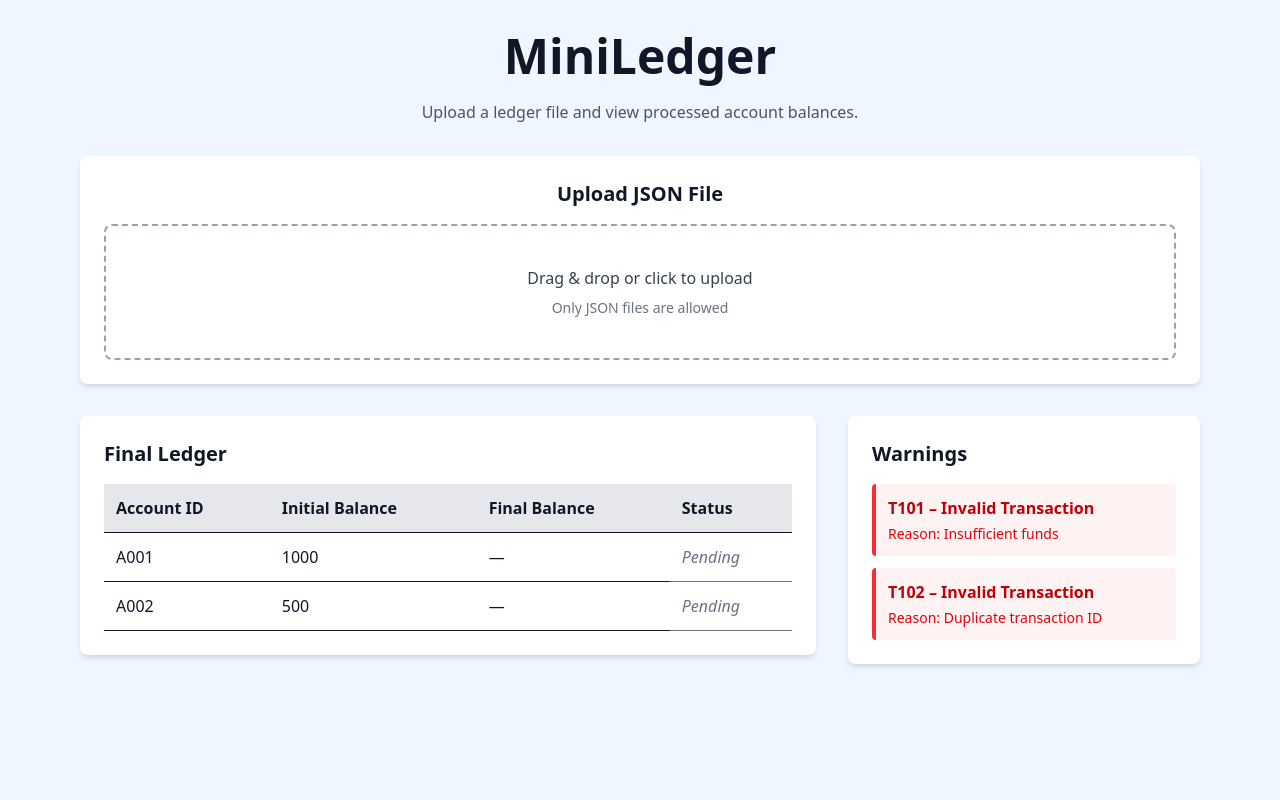
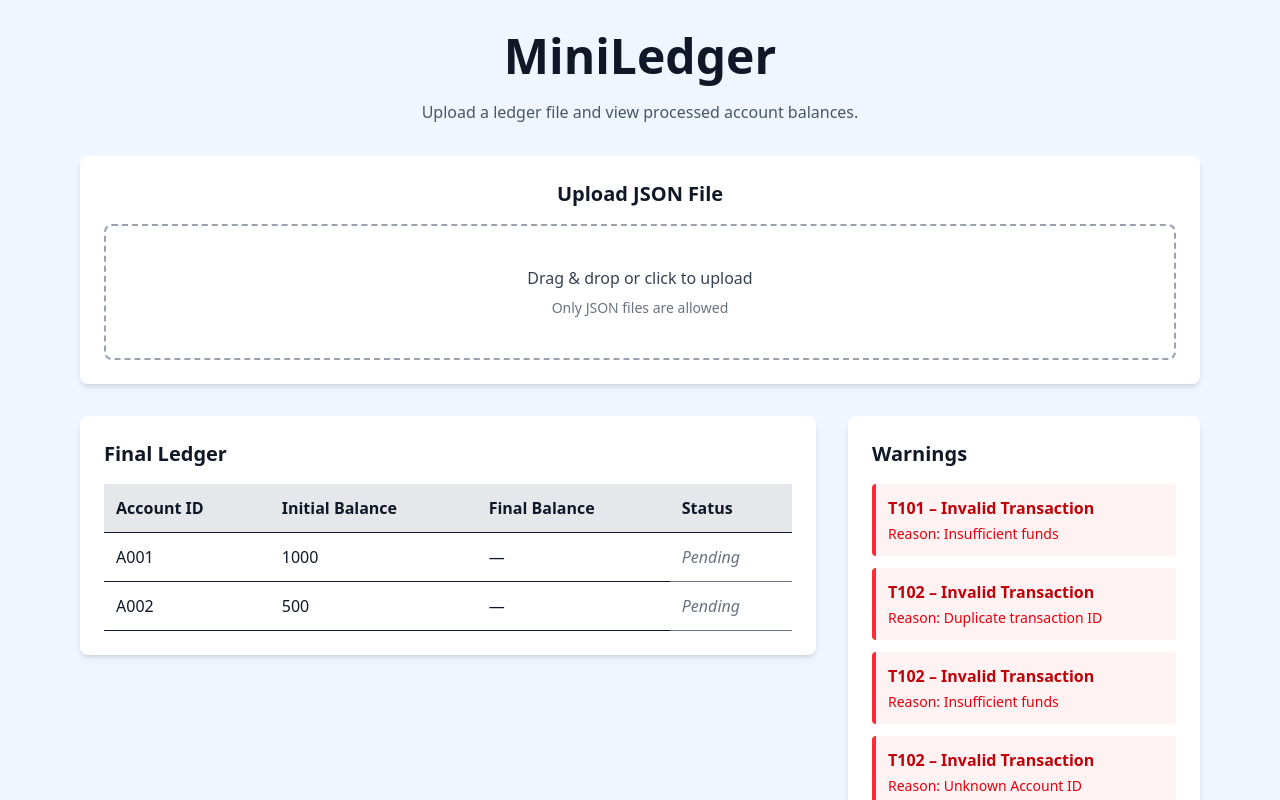
Before and after one commit to cinco-de-mayonnaise/soroshai_test_MiniLedger, a React (Vite) app in the folder miniledger/: page / in a window 1280 px wide. Shown: the top 800 px of the page. Built offline with nearby package versions, Linux system fonts and the light colour scheme.

Commit message:
Ledger Logic + Constants defined

```diff
--- /dev/null
+++ b/miniledger/src/Constants.js
@@ -0,0 +1,76 @@
+export class TRANSTYPE {
+    // enum class
+    static #_DEPOSIT  = "DEPOSIT";
+    static #_WITHDRAW = "WITHDRAW";
+    static #_TRANSFER = "TRANSFER";
+
+    // Read-only public getters
+    static get DEPOSIT()  { return this.#_DEPOSIT; }
+    static get WITHDRAW() { return this.#_WITHDRAW; }
+    static get TRANSFER() { return this.#_TRANSFER; }
+
+    // stuff needed for type checking enforcement
+    static values() {
+        return [
+            this.DEPOSIT,
+            this.WITHDRAW,
+            this.TRANSFER
+        ];
+    }
+
+    static isValid(value) {
+        return this.values().includes(value);
+    }
+}
+
+export class STATUS {// Enum class
+
+    static #_PENDING        = "Pending";                      // Sender account balance < transaction
+    static #_ACCEPTED       = "OK";                           // done successfully
+
+    // errors/warnings
+    static #_NOTENOUGH      = "Insufficient funds";           // Sender account balance < transaction
+    static #_SAMETRANSID    = "Duplicate transaction ID";     // same transaction IDs, ignore these (maybe don't post these to warnings?)
+    static #_UNKNOWNACC     = "Unknown Account ID";           // Account not in the list of accs
+    static #_SAMEACC        = "Transfer to self";             // Transaction to/from same acc
+    static #_INVALIDTRANS   = "Invalid transaction";          // 0 or negative transfer
+
+
+    // Accessors for "get" functions only (no "set" functions)
+    static get PENDING()        { return this.#_PENDING; }
+    static get ACCEPTED()       { return this.#_ACCEPTED; }
+    static get NOTENOUGH()      { return this.#_NOTENOUGH; }
+    static get SAMETRANSID()    { return this.#_SAMETRANSID; }
+    static get UNKNOWNACC()     { return this.#_UNKNOWNACC; }
+    static get SAMEACC()        { return this.#_SAMEACC; }
+    static get INVALIDTRANS()   { return this.#_INVALIDTRANS; }
+
+    // stuff needed for type checking enforcement
+    static values() {
+        return this.errors() + [this.PENDING, this.ACCEPTED];
+    }
+
+    static errors() {
+        return [
+            this.NOTENOUGH,
+            this.SAMETRANSID,
+            this.UNKNOWNACC,
+            this.SAMEACC,
+            this.INVALIDTRANS
+        ];
+    }
+
+
+    static isValid(value) {
+        return this.values().includes(value);
+    }
+}
+
+export class TransactionWarning extends Error
+{
+    constructor(message)
+    {
+        super(message);
+        this.name = this.constructor.name;
+    }
+}
--- /dev/null
+++ b/miniledger/src/Ledger.js
@@ -0,0 +1,97 @@
+import { STATUS, TRANSTYPE, TransactionWarning} from "./Constants";
+
+const accounts = []; // if an account is not in this list, its invalid (maybe allow external accounts?)
+
+
+class Account
+{
+    constructor(id, initbal=0)
+    {
+        // Do ID validation here if necessary (we don't know if ID of forms other than Txxx cannot exist)
+        this.id = id;
+
+        // an account may possibly start out with negative balance. The document does not state an account can't have negative balance
+        // only that negative balance accounts cant withdraw or transfer.
+        this.balance = initbal;
+    }
+}
+
+class LedgerRecord // represents a single transaction row
+{
+    constructor(id, type, timestamp, acc1, acc2, amount)
+    {
+        this.status = STATUS.PENDING;
+
+        if (!TRANSTYPE.isValid(type))
+            throw TypeError("`type` must be a valid transaction type.")
+
+        this.type = type;
+        try
+        {
+            timestamp_unix = Date.parse(timestamp); // parse timestamps to UNIX for standardness.
+                                                    // UNIX time is always relative to GMT+0.
+                                                    // to render on clientside, just use the client's time zone as offset
+                                                    // also we can use this to sort transactions
+            this.timestamp = timestamp_unix;
+        }
+        catch (error)
+        {
+            throw TypeError("Invalid `timestamp` could not be parsed");
+        }
+
+        // TODO: transaction id validation here
+        this.id = id;
+
+        if (acc1 == null || !(acc1 instanceof Account))
+            throw TypeError("`acc1` must be a valid reference to an Account class");
+
+        if (amount <= 0)
+            this.status = STATUS.INVALIDTRANS; // throw TransactionWarning(STATUS.INVALIDTRANS);
+
+        switch (type)
+        {
+            case TRANSTYPE.DEPOSIT:
+            case TRANSTYPE.WITHDRAW:
+                if (!accounts.includes(acc1))   // account not found for constructor
+                    this.status = STATUS.UNKNOWNACC; // throw TransactionWarning(STATUS.UNKNOWNACC);
+
+                break;
+            case TRANSTYPE.TRANSFER:
+                if (acc2 == null || !(acc2 instanceof Account))
+                    throw TypeError("`acc2` must be a valid reference to an Account class");
+
+                if (!accounts.includes(acc2))
+                    this.status = STATUS.UNKNOWNACC; // throw TransactionWarning(STATUS.UNKNOWNACC);
+
+                if (acc1 == acc2)
+                    this.status = STATUS.SAMEACC; // throw TransactionWarning(STATUS.SAMEACC);
+
+                break;
+        }
+
+        // I decided to keep invalid transactions in the ledger, as a valid transaction may become
+        // invalid (i.e insufficient funds), and we might want to potentially see this in the table
+        // (we can also choose to not render them in by checking the status field before working)
+
+        this.acc1 = acc1;
+        this.acc2 = acc2;
+        this.amount = amount;
+
+        // only the ledger transforms the
+    }
+
+    setStatus(state)
+    {
+        if (STATUS.isValid(state) && !(STATUS.errors().includes(this.status)))  // don't allow setting an invalid row to valid manually
+        {
+            // valid rows can be set to invalid however
+            this.status = state;
+        }
+    }
+}
+
+
+class TransactionLedger // responsible for keeping track of accounts and generating the ledger,
+{
+
+}
--- a/miniledger/src/components/FileUpload.jsx
+++ b/miniledger/src/components/FileUpload.jsx
@@ -12,7 +12,14 @@ export default function FileUpload() {
     if (!file)
       return;
 
-    set_curFile(file.name)
+    set_curFile(file.name);
+  }
+
+  function clearLoadedFile()
+  {
+    // TODO: also clear Ledger Table and Warnings
+
+    set_curFile(null);
   }
 
   return (
@@ -25,8 +32,7 @@ export default function FileUpload() {
         <p className="text-gray-700">Drag & drop or click to upload</p>
         <p className="text-sm text-gray-500 mt-2">Only JSON files are allowed</p>
 
-        <input
-          type="file"
+        <input type="file"
           accept=".json"
           className="hidden"
           onChange={(ev) => loadFile(ev)}
@@ -34,14 +40,14 @@ export default function FileUpload() {
         </label>
       )}
 
+      {/* show this instead if a file was uploaded. */}
       {curFile && (
           <div className="flex flex-col items-center space-y-3">
           <p className="text-gray-800 font-medium">
             Currently Open: <span className="font-semibold italic">{curFile}</span>
           </p>
 
-          <button
-            onClick={() => set_curFile(null)}
+          <button onClick={clearLoadedFile}
             className="px-4 py-2 bg-red-500 text-white rounded hover:bg-red-600"
           >
             Remove File
--- a/miniledger/src/components/WarningsList.jsx
+++ b/miniledger/src/components/WarningsList.jsx
@@ -1,4 +1,10 @@
+import { STATUS } from "../Constants";
+
 export default function WarningsList() {
+
+  var timethen = Date.parse("2025-01-01T10:00");
+
+
   return (
     <div className="bg-white shadow-md rounded-lg p-6">
       <h2 className="text-xl font-semibold mb-4">Warnings</h2>
@@ -10,12 +16,17 @@ export default function WarningsList() {
           <p className="text-sm text-red-600 mt-1">Reason: Insufficient funds</p>
         </div>
 
-        {InsertWarning("T102", "Duplicate transaction ID")}
+        {InsertWarning("T102", STATUS.SAMETRANSID)}
+        {InsertWarning("T102", STATUS.NOTENOUGH)}
+        {InsertWarning("T102", STATUS.UNKNOWNACC)}
+        {InsertWarning("T102", STATUS.SAMEACC)}
+        {InsertWarning("T102", STATUS.INVALIDTRANS)}
       </div>
     </div>
   );
 }
 
+/* UI-only function */
 function InsertWarning(transId, reason)
 {
     return (
```
